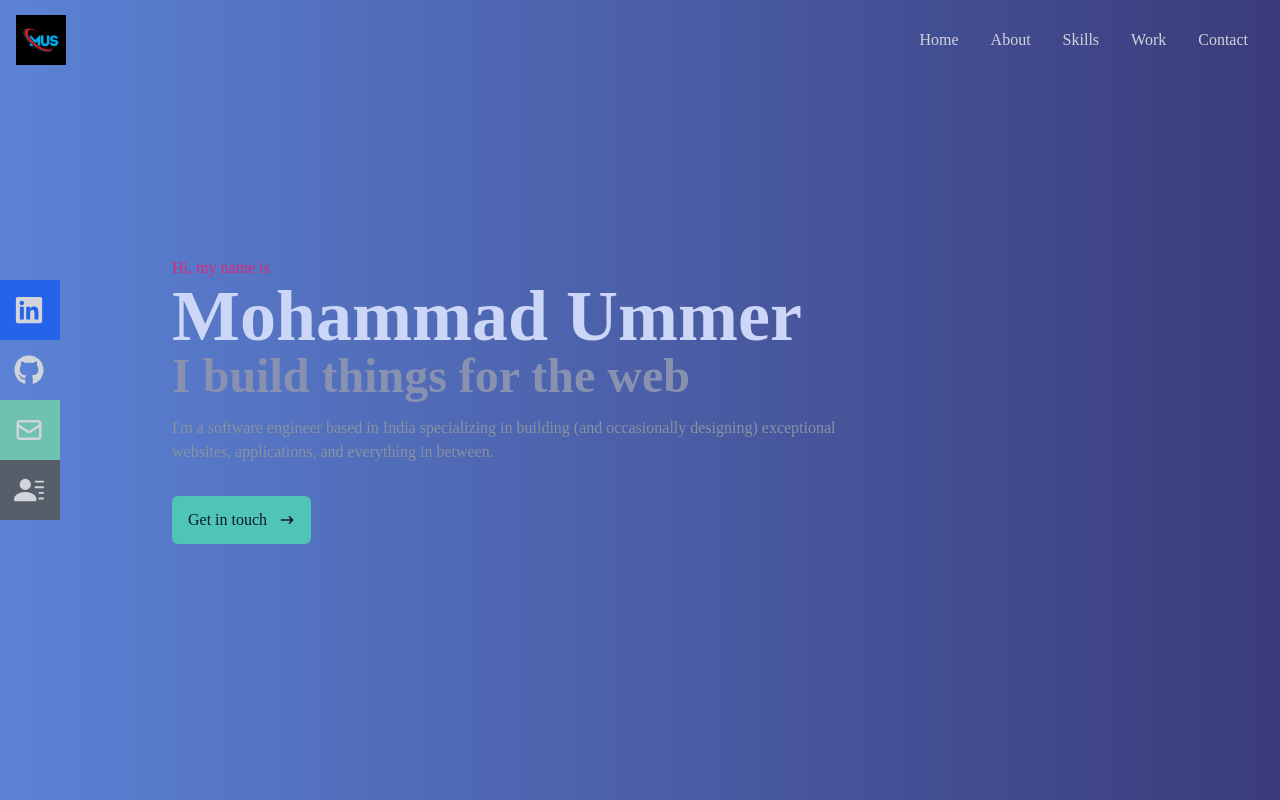
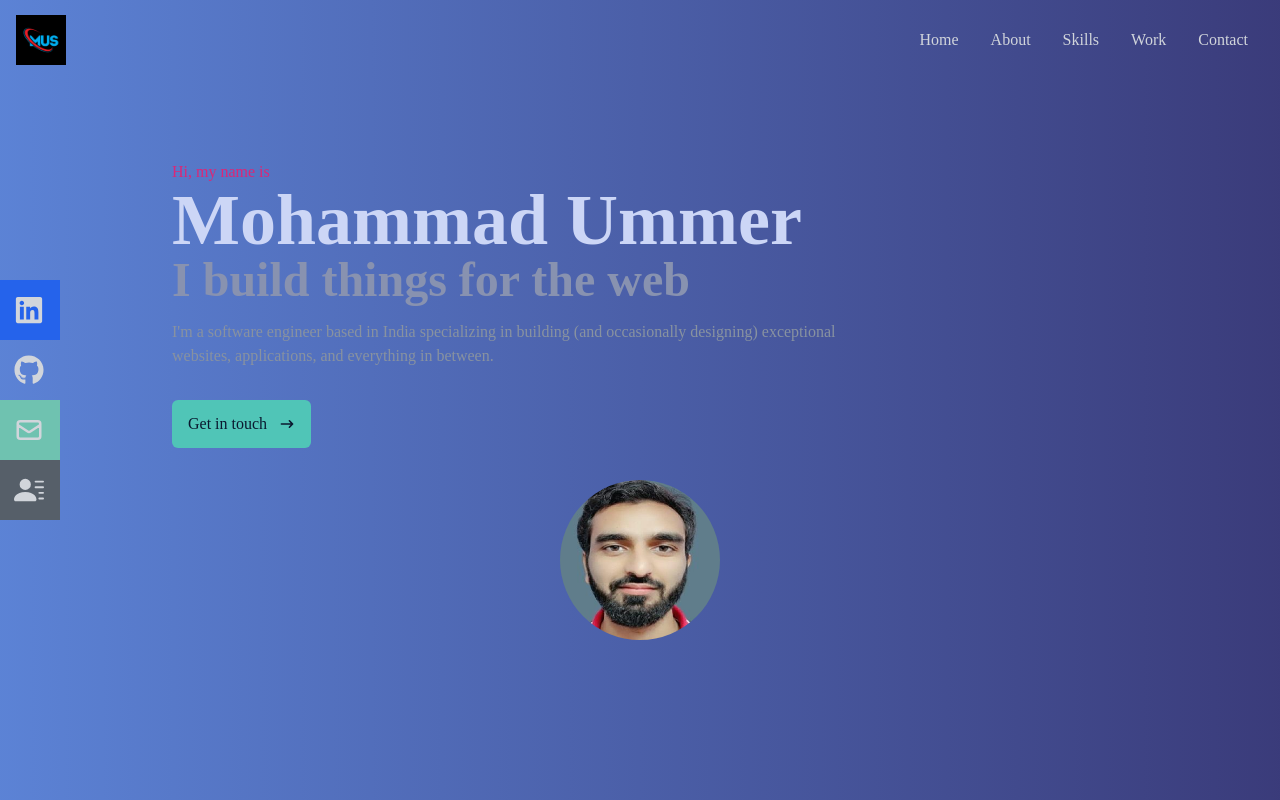
Before and after one commit to ummer53/personal-portfolio, a React (Create React App) app: page / in a window 1280 px wide. Shown: the top 800 px of the page. Built offline with nearby package versions, Linux system fonts and the light colour scheme.

Commit message:
removed long code for display social icons introduced socialicon and array and separate component

```diff
--- a/src/components/Home.jsx
+++ b/src/components/Home.jsx
@@ -1,6 +1,8 @@
 import React from 'react'
 import {HiArrowNarrowRight} from 'react-icons/hi'
 import { Link } from 'react-scroll'
+import myImg from '../assets/myimg.jpg'
+
 const Home = () => {
   return (
     <div name='home' className='w-full h-screen bg-[#0a192f] main-div'>
@@ -20,6 +22,11 @@ const Home = () => {
             </button>
             </Link>
         </div>
+
+        <div className='flex justify-center items-center'>
+          <img className='w-40 h-40 rounded-full mt-8' src={myImg} alt="Ummer" />
+        </div>
+
      </div>
     </div>
   )
--- a/src/components/NavBar.jsx
+++ b/src/components/NavBar.jsx
@@ -36,6 +36,27 @@ const socialIconArray = [
         color: 'bg-[#565f69]'
     },
 ]
+
+const SocialIconCard = () => {
+    return (
+        <>
+        {socialIconArray.map((item, index) => {
+            return (
+
+                <li key={index} className={`w-[160px] h-[60px] flex justify-between items-center ml-[-100px] hover:ml-[-10px] duration-300 ${item.color}`}>
+                        <a className='flex justify-between items-center w-full text-gray-300' href={item.link}>
+                            {item.name}{item.icon}
+                        </a>
+                </li>
+
+            )
+        })
+    }
+    </>
+    )
+}
+
+
 
 
 const NavBar = () => {
@@ -116,7 +137,9 @@ const NavBar = () => {
         {/*social icons*/}
         <div className='hidden lg:flex fixed flex-col top-[35%] left-0'>
             <ul>
-                <li className='w-[160px] h-[60px] flex justify-between items-center ml-[-100px] hover:ml-[-10px] duration-300 bg-blue-600'>
+                <SocialIconCard/>
+
+                {/* <li className='w-[160px] h-[60px] flex justify-between items-center ml-[-100px] hover:ml-[-10px] duration-300 bg-blue-600'>
                     <a className='flex justify-between items-center w-full text-gray-300' href='/'>
                         Linkedin<FaLinkedin size={30}/>
                     </a>
@@ -135,7 +158,7 @@ const NavBar = () => {
                     <a className='flex justify-between items-center w-full text-gray-300' href='/'>
                         Resume<BsFillPersonLinesFill size={30}/>
                     </a>
-                </li>
+                </li> */}
             </ul>
         </div>
     </div>
```
